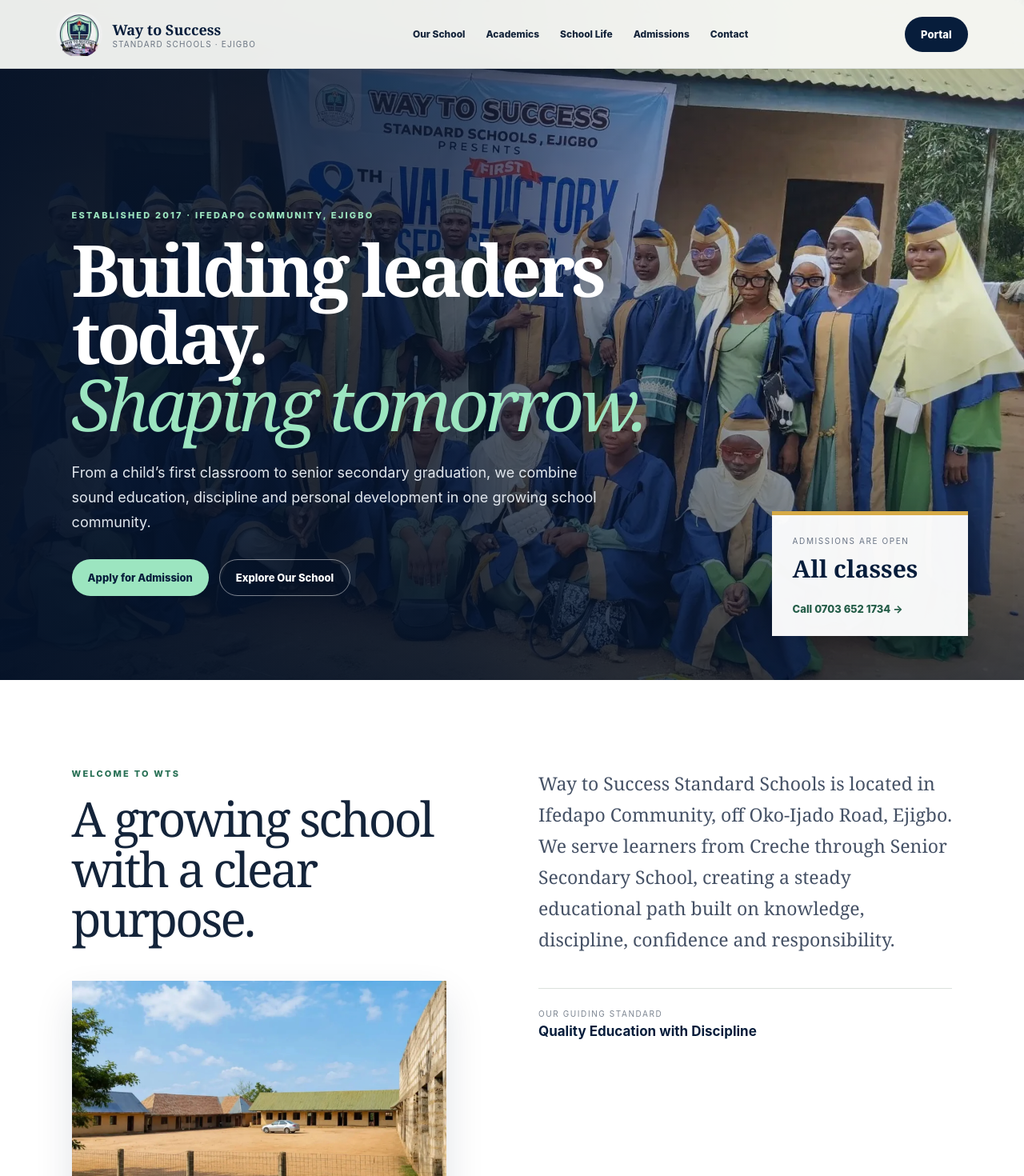
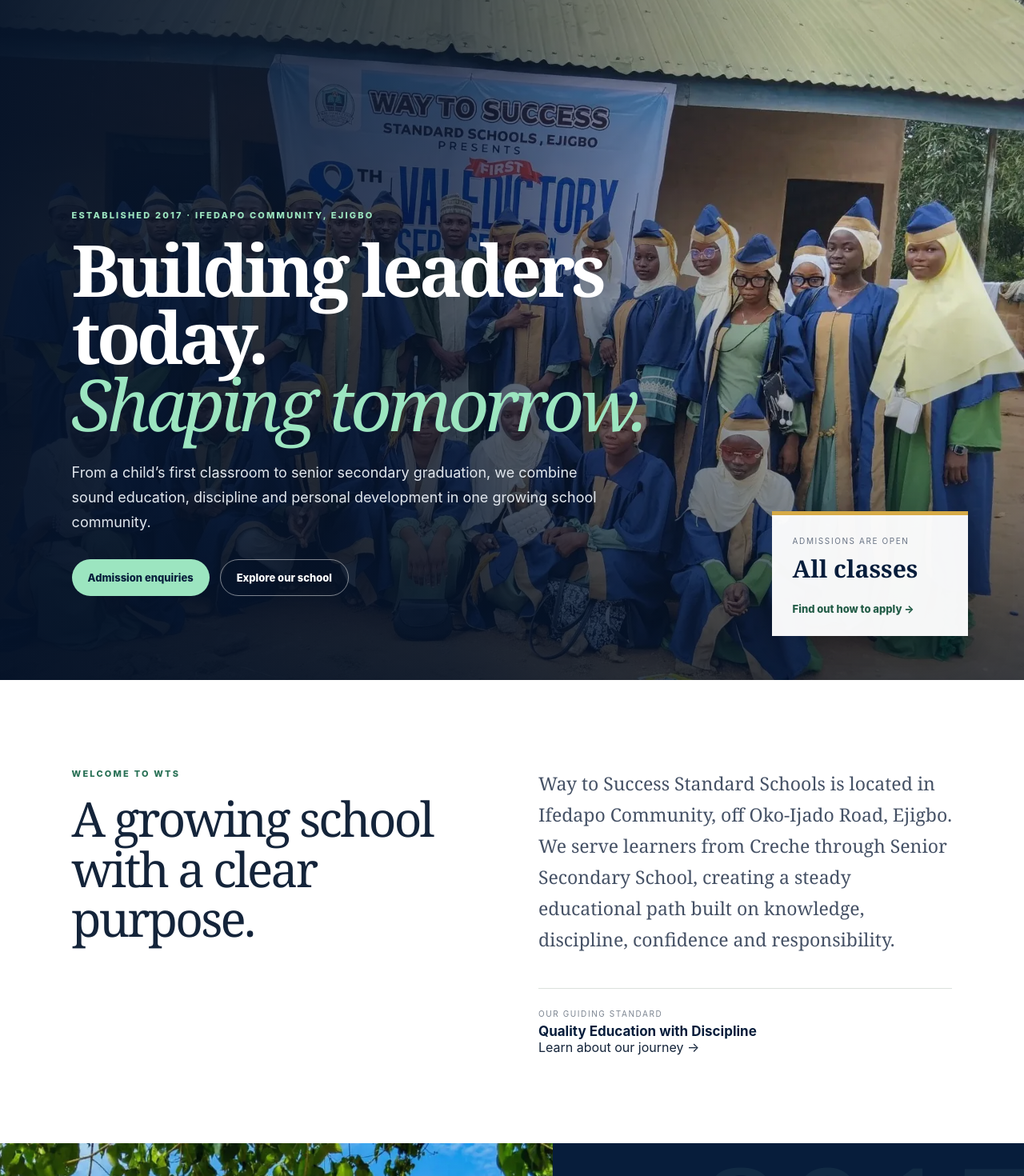
Before and after one commit to alabykhan-lang/WTS-School-Platform, a Next.js app: page / in a window 1280 px wide. Shown: the top 1470 px of the page at 80% size. Built offline with nearby package versions, Linux system fonts and the light colour scheme.

Commit message:
Complete multi-page public school website

```diff
--- a/app/page.tsx
+++ b/app/page.tsx
@@ -1,83 +1,58 @@
-const programmes = [
-  { range: "Creche — Nursery 2", title: "Early Years", text: "A warm beginning built around language, play, confidence, good habits and curiosity." },
-  { range: "Primary 1 — Primary 5", title: "Primary School", text: "Strong foundations in literacy, numeracy, science, creativity and responsible citizenship." },
-  { range: "JSS 1 — SS 3", title: "Secondary School", text: "Focused academic preparation, practical learning, leadership and examination readiness." },
-];
-
-const strengths = [
-  ["01", "Purposeful teaching", "Clear lessons, regular assessment and close attention to every learner’s progress."],
-  ["02", "Discipline with care", "Respect, responsibility and good conduct are developed as part of everyday school life."],
-  ["03", "One complete journey", "A trusted school community from Creche through Senior Secondary School."],
-  ["04", "Growing opportunity", "Learning, creativity, leadership and memorable experiences beyond the classroom."],
-];
+import Image from "next/image";
+import Link from "next/link";
+import { programmes, school, values } from "./_components/site-data";
 
 export default function Home() {
   return (
-    <main>
-      <header className="siteHeader">
-        <a className="brand" href="#home" aria-label="Way to Success Standard Schools home">
-          <img src="/images/logo.webp" alt="Way to Success Standard Schools logo" />
-          <span><strong>Way to Success</strong><small>Standard Schools · Ejigbo</small></span>
-        </a>
-        <nav aria-label="Main navigation"><a href="#about">Our School</a><a href="#academics">Academics</a><a href="#life">School Life</a><a href="#admissions">Admissions</a><a href="#contact">Contact</a></nav>
-        <a className="headerButton" href="#portal">Portal</a>
-      </header>
-
-      <section className="hero" id="home">
-        <img className="heroImage" src="/images/graduation.webp" alt="Way to Success Standard Schools graduating class at their valedictory celebration" />
+    <main id="main-content">
+      <section className="hero">
+        <Image className="heroImage" src="/images/graduation.webp" alt="Way to Success Standard Schools graduating class at their valedictory celebration" fill priority sizes="100vw" />
         <div className="heroShade" />
         <div className="heroContent">
           <p className="eyebrow light">ESTABLISHED 2017 · IFEDAPO COMMUNITY, EJIGBO</p>
-          <h1>Building leaders today.<br/><em>Shaping tomorrow.</em></h1>
+          <h1>Building leaders today.<br /><em>Shaping tomorrow.</em></h1>
           <p>From a child’s first classroom to senior secondary graduation, we combine sound education, discipline and personal development in one growing school community.</p>
-          <div className="heroActions"><a className="primaryButton" href="#admissions">Apply for Admission</a><a className="ghostButton" href="#about">Explore Our School</a></div>
+          <div className="heroActions"><Link className="primaryButton" href="/admissions">Admission enquiries</Link><Link className="ghostButton" href="/about">Explore our school</Link></div>
         </div>
-        <aside className="heroNote"><span>Admissions are open</span><strong>All classes</strong><a href="tel:+2347036521734">Call 0703 652 1734 →</a></aside>
+        <aside className="heroNote"><span>Admissions are open</span><strong>All classes</strong><Link href="/admissions">Find out how to apply →</Link></aside>
       </section>
 
-      <section className="intro section" id="about">
-        <div className="introLead"><p className="eyebrow">WELCOME TO WTS</p><h2>A growing school with a clear purpose.</h2><figure className="aboutPhoto"><img src="/images/campus1.webp" alt="Way to Success Standard Schools campus in Ifedapo Community, Ejigbo" loading="lazy" /><figcaption>Our school community in Ejigbo</figcaption></figure></div>
-        <div className="introCopy"><p>Way to Success Standard Schools is located in Ifedapo Community, off Oko-Ijado Road, Ejigbo. We serve learners from Creche through Senior Secondary School, creating a steady educational path built on knowledge, discipline, confidence and responsibility.</p><div className="signature"><span>Our guiding standard</span><strong>Quality Education with Discipline</strong></div></div>
+      <section className="intro section">
+        <div className="introLead"><p className="eyebrow">WELCOME TO WTS</p><h2>A growing school with a clear purpose.</h2><figure className="aboutPhoto"><Image src="/images/campus1.webp" alt="Way to Success Standard Schools campus in Ifedapo Community, Ejigbo" fill sizes="(max-width: 700px) 90vw, 40vw" /><figcaption>Our school community in Ejigbo</figcaption></figure></div>
+        <div className="introCopy"><p>Way to Success Standard Schools is located in Ifedapo Community, off Oko-Ijado Road, Ejigbo. We serve learners from Creche through Senior Secondary School, creating a steady educational path built on knowledge, discipline, confidence and responsibility.</p><div className="signature"><span>Our guiding standard</span><strong>{school.motto}</strong></div><Link className="textLink" href="/about">Learn about our journey →</Link></div>
       </section>
 
       <section className="storyBand">
-        <div className="storyVisual"><img className="storyImage" src="/images/campus2.webp" alt="A view across the Way to Success Standard Schools campus" loading="lazy" /><div className="storyShade" /><div className="storyCaption"><span>Creche to SS 3</span><strong>A complete learning journey</strong></div></div>
-        <div className="storyText"><span className="year">2017</span><p className="eyebrow light">OUR JOURNEY</p><h2>From humble beginnings to a wider horizon.</h2><p>The school has grown with its learners, adding classes, strengthening its academic community and celebrating its first graduating set. That journey continues with every child entrusted to us.</p><a href="#life">Discover life at WTS →</a></div>
+        <div className="storyVisual"><Image className="storyImage" src="/images/campus2.webp" alt="A view across the Way to Success Standard Schools campus" fill sizes="(max-width: 1050px) 100vw, 54vw" /><div className="storyShade" /><div className="storyCaption"><span>Creche to SS 3</span><strong>A complete learning journey</strong></div></div>
+        <div className="storyText"><span className="year">2017</span><p className="eyebrow light">OUR JOURNEY</p><h2>From humble beginnings to a wider horizon.</h2><p>The school has grown with its learners, adding classes, strengthening its academic community and celebrating its first graduating set. That journey continues with every child entrusted to us.</p><Link href="/school-life">Discover life at WTS →</Link></div>
       </section>
 
-      <section className="section academics" id="academics">
+      <section className="section academics">
         <div className="sectionHeading"><p className="eyebrow">THE LEARNING JOURNEY</p><h2>Every stage matters.</h2><p>Our sections give learners the right support, challenge and preparation at each age.</p></div>
-        <div className="academicFeature"><figure className="classroomPhoto"><img src="/images/classroom.webp" alt="Pupils learning together in a Way to Success Standard Schools classroom" loading="lazy" /><figcaption>Learning is active, guided and personal.</figcaption></figure><div><p className="eyebrow">LEARNING WITH PURPOSE</p><h3>Close support at every stage.</h3><p>From first letters to senior secondary preparation, our teachers help every learner build confidence, strong habits and the knowledge to progress.</p></div></div>
-        <div className="programmeGrid">{programmes.map((item, index) => <article className={`programmeCard ${item.title === "Early Years" ? "earlyYearsCard" : ""}`} key={item.title}>{item.title === "Early Years" && <div className="programmePhoto"><img src="/images/early.webp" alt="Early Years pupils and teachers at Way to Success Standard Schools" loading="lazy" /></div>}<span className="cardIndex">0{index + 1}</span><p className="cardLabel">{item.range}</p><h3>{item.title}</h3><p>{item.text}</p><a href="#contact">Enquire about this section →</a></article>)}</div>
+        <div className="academicFeature"><figure className="classroomPhoto"><Image src="/images/classroom.webp" alt="Pupils learning together in a Way to Success Standard Schools classroom" fill sizes="(max-width: 1050px) 100vw, 35vw" /><figcaption>Learning is active, guided and personal.</figcaption></figure><div><p className="eyebrow">LEARNING WITH PURPOSE</p><h3>Close support at every stage.</h3><p>From first letters to senior secondary preparation, our teachers help every learner build confidence, strong habits and the knowledge to progress.</p><Link className="textLink" href="/academics">Explore our academic stages →</Link></div></div>
+        <div className="programmeGrid">{programmes.map((item, index) => <article className={`programmeCard ${item.image ? "earlyYearsCard" : ""}`} key={item.title}>{item.image && <div className="programmePhoto"><Image src={item.image} alt={item.alt ?? ""} fill sizes="(max-width: 1050px) 90vw, 32vw" /></div>}<span className="cardIndex">0{index + 1}</span><p className="cardLabel">{item.range}</p><h3>{item.title}</h3><p>{item.text}</p><Link href="/admissions">Enquire about this section →</Link></article>)}</div>
       </section>
 
       <section className="strengths section">
         <div className="strengthLead"><p className="eyebrow light">WHY WTS</p><h2>Serious learning. Strong character. Real belonging.</h2><p>Parents should not have to choose between academic progress and good upbringing. We work intentionally towards both.</p></div>
-        <div className="strengthGrid">{strengths.map(([no,title,text]) => <article key={title}><span>{no}</span><h3>{title}</h3><p>{text}</p></article>)}</div>
+        <div className="strengthGrid">{values.map(([no, title, text]) => <article key={title}><span>{no}</span><h3>{title}</h3><p>{text}</p></article>)}</div>
       </section>
 
-      <section className="life section" id="life">
+      <section className="life section">
         <div className="sectionHeading left"><p className="eyebrow">LIFE AT WTS</p><h2>Real people. Real learning. Real milestones.</h2></div>
-        <div className="lifeGrid"><article className="lifePhotoCard"><img src="/images/students.webp" alt="Way to Success Standard Schools students together in their school uniforms" loading="lazy" /><div><span>01</span><h3>Learning together</h3><p>A close school community where learners are known, guided and encouraged.</p></div></article><article><span>02</span><h3>Growing with purpose</h3><p>Classroom work, discipline, creativity and leadership form one complete experience.</p></article><article><span>03</span><h3>Celebrating milestones</h3><p>From first lessons to graduation, every important stage is recognised.</p></article></div>
+        <div className="lifeGrid"><article className="lifePhotoCard"><Image src="/images/students.webp" alt="Way to Success Standard Schools students together in their school uniforms" fill sizes="(max-width: 1050px) 90vw, 40vw" /><div><span>01</span><h3>Learning together</h3><p>A close school community where learners are known, guided and encouraged.</p></div></article><article><span>02</span><h3>Growing with purpose</h3><p>Classroom work, discipline, creativity and leadership form one complete experience.</p></article><article><span>03</span><h3>Celebrating milestones</h3><p>From first lessons to graduation, every important stage is recognised.</p></article></div>
+        <Link className="textLink lifeLink" href="/school-life">See student life at WTS →</Link>
       </section>
 
-      <section className="admission section" id="admissions">
-        <div><p className="eyebrow light">ADMISSIONS</p><h2>There is a place for your child at WTS.</h2><p>Admissions are currently open into all classes: Creche, KG 1–2, Nursery 1–2, Primary 1–5, JSS 1–3 and SS 1–3.</p><div className="classList"><span>Early Years</span><span>Primary</span><span>Junior Secondary</span><span>Senior Secondary</span></div></div>
-        <div className="admissionCard"><span>Start an enquiry</span><a href="tel:+2347036521734">0703 652 1734</a><a href="mailto:sambour12@gmail.com">sambour12@gmail.com</a><p>Visit the school at Ifedapo Community, off Oko-Ijado Road, Ejigbo.</p></div>
+      <section className="admission section">
+        <div><p className="eyebrow light">ADMISSIONS</p><h2>There is a place for your child at WTS.</h2><p>Admissions are currently open into all classes. Speak with the school or visit us directly to make an enquiry.</p><div className="classList"><span>Early Years</span><span>Primary</span><span>Junior Secondary</span><span>Senior Secondary</span></div></div>
+        <div className="admissionCard"><span>Admission enquiries</span><strong>Visit the school to begin.</strong><p>Admissions are handled through physical interaction with the school. We will be glad to guide you.</p><Link href="/admissions">Admission information →</Link></div>
       </section>
 
-      <section className="portal section" id="portal">
+      <section className="portal section" id="portal-gateway">
         <div><p className="eyebrow">THE WTS DIGITAL PLATFORM</p><h2>School services, brought together.</h2><p>Our unified portal is being developed to connect results, attendance, records and school communication through one secure doorway.</p></div>
-        <div className="portalPreview"><span>Coming in phases</span><div><b>Parents & Students</b><b>Teachers & Staff</b><b>School Management</b></div><button disabled>Portal access coming soon</button></div>
+        <div className="portalPreview"><span>Future gateway</span><div><b>Parents &amp; Students</b><b>Teachers &amp; Staff</b><b>School Management</b></div><button disabled>Portal access coming soon</button></div>
       </section>
-
-      <footer id="contact">
-        <div className="footerMain"><img src="/images/logo.webp" alt="WTS logo" /><div><strong>Way to Success Standard Schools</strong><p>Quality Education with Discipline</p></div></div>
-        <div><h4>Visit</h4><p>Ifedapo Community,<br/>off Oko-Ijado Road,<br/>Ejigbo, Osun State, Nigeria.</p></div>
-        <div><h4>Contact</h4><a href="tel:+2347036521734">0703 652 1734</a><a href="mailto:sambour12@gmail.com">sambour12@gmail.com</a></div>
-        <div><h4>Explore</h4><a href="#about">Our School</a><a href="#academics">Academics</a><a href="#admissions">Admissions</a><a href="#portal">Portal</a></div>
-        <div className="copyright">© {new Date().getFullYear()} Way to Success Standard Schools. All rights reserved.</div>
-      </footer>
     </main>
   );
 }
```
